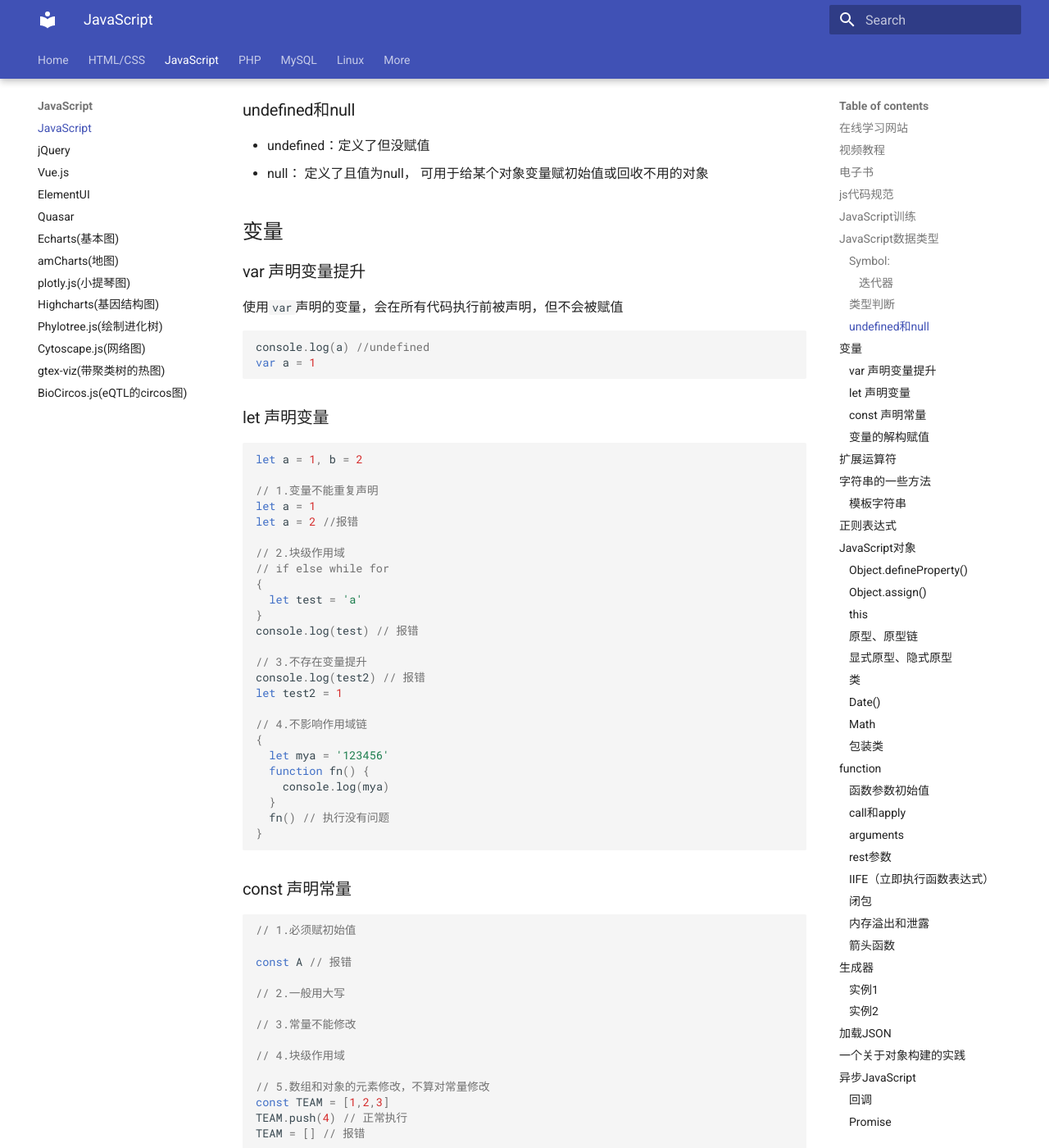
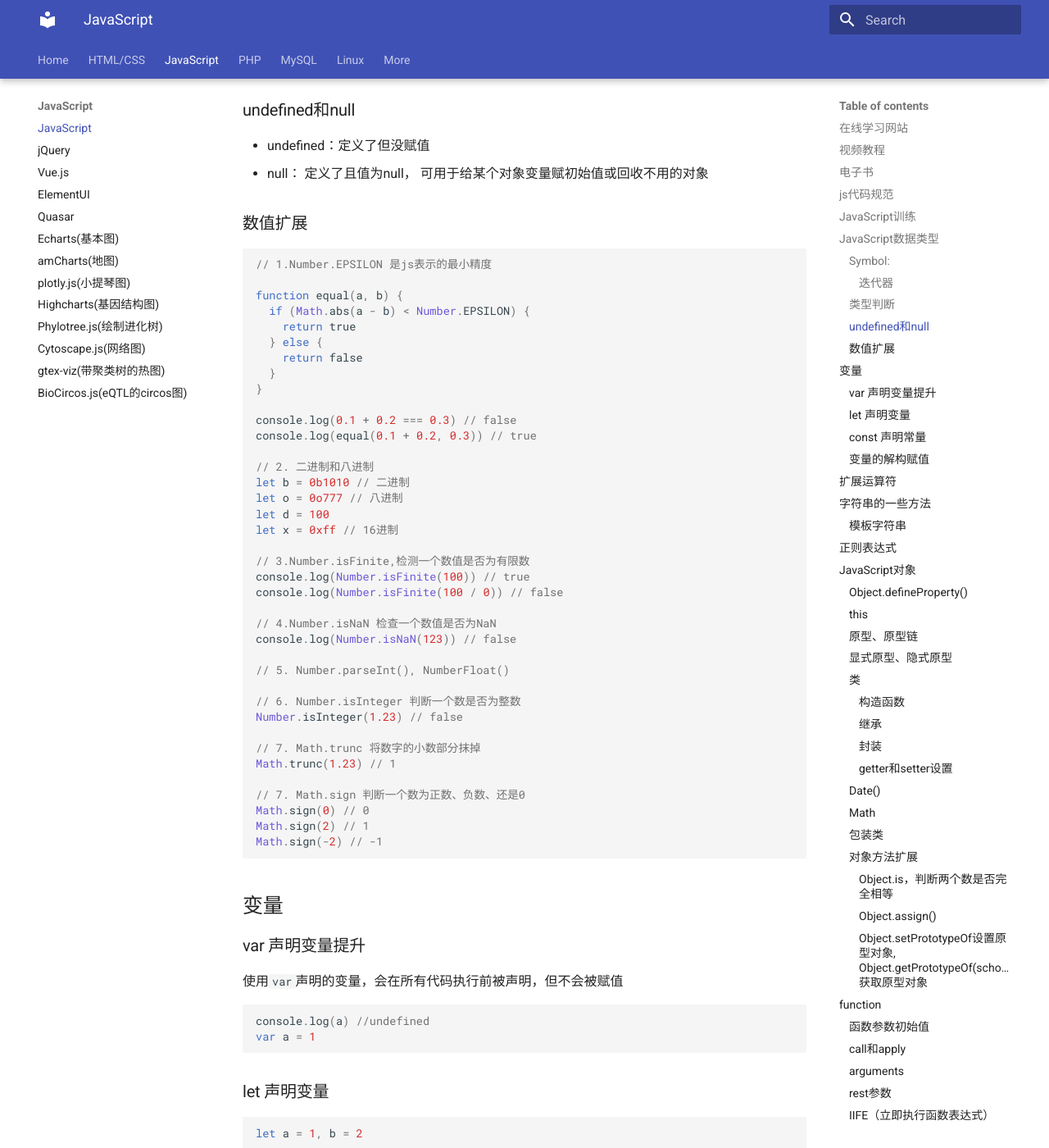
Before and after one commit to hzauwang/web-learn-v2, an MkDocs documentation site: the page built from docs/js/js.md, in a window 1280 px wide and 1400 px high, scrolled down 2994 px. Shown: the whole window at 82% size. Built offline with MkDocs 1.6.1 and Material for MkDocs 9.7.7, drawn with Linux system fonts in a browser that asks for light colours; some of the changed text lies outside the part shown.

Commit message:
Update js.md

````diff
--- a/docs/js/js.md
+++ b/docs/js/js.md
@@ -25,6 +25,7 @@
 基本数据类型: Number, String, Boolean, Null, Undefined, BigInt, Symbol
 
 引用数据类型: Object
+
 
 ### <code>Symbol</code>:
 
@@ -138,6 +139,49 @@
 - null： 定义了且值为null， 可用于给某个对象变量赋初始值或回收不用的对象
 
 
+### 数值扩展
+
+```js
+// 1.Number.EPSILON 是js表示的最小精度
+
+function equal(a, b) {
+  if (Math.abs(a - b) < Number.EPSILON) {
+    return true
+  } else {
+    return false
+  }
+}
+
+console.log(0.1 + 0.2 === 0.3) // false
+console.log(equal(0.1 + 0.2, 0.3)) // true
+
+// 2. 二进制和八进制
+let b = 0b1010 // 二进制
+let o = 0o777 // 八进制
+let d = 100
+let x = 0xff // 16进制
+
+// 3.Number.isFinite,检测一个数值是否为有限数
+console.log(Number.isFinite(100)) // true
+console.log(Number.isFinite(100 / 0)) // false
+
+// 4.Number.isNaN 检查一个数值是否为NaN
+console.log(Number.isNaN(123)) // false
+
+// 5. Number.parseInt(), NumberFloat()
+
+// 6. Number.isInteger 判断一个数是否为整数
+Number.isInteger(1.23) // false
+
+// 7. Math.trunc 将数字的小数部分抹掉
+Math.trunc(1.23) // 1
+
+// 7. Math.sign 判断一个数为正数、负数、还是0
+Math.sign(0) // 0
+Math.sign(2) // 1
+Math.sign(-2) // -1
+```
+
 ## 变量
 
 ### var 声明变量提升
@@ -390,21 +434,6 @@
 })
 ```
 
-### <code>Object.assign()</code>
-<code>Object.assign()</code>方法将所有<strong>可枚举</strong>和<strong>自有</strong>属性从一个或多个源对象复制到目标对象，返回修改后的对象。
-
-* 如果和target的已有属性重名，则会覆盖
-* 后续的source会覆盖前面的source的同名属性
-
-```js
-const target = { a: 1, b: 2 }
-const source = { b: 4, c: 5 }
-
-const returnedTarget = Object.assign(target, source)
-
-console.log(target) // { a: 1, b: 4, c: 5 }
-console.log(returnedTarget) // { a: 1, b: 4, c: 5 }
-```
 
 ### this
 关键字"this"指向了当前代码运行时的对象(the current object the code is being written inside)
@@ -498,11 +527,16 @@
 
 ### 类
 
-构造函数
+#### 构造函数
 ```JavaScript
 class Person{
-	name
-
+  //静态属性，属于类，但不属于实例对象
+	static name = '001'
+  static eat() {
+    console.log('hhh')
+  }
+
+  //构造方法,在new的时候执行
 	constructor(name) {
 		this.name = name
 	}
@@ -515,8 +549,28 @@
 xiaoming.introduceSelf() // Hi! I'm XiaoMing
 ```
 
-继承
+#### 继承
 ```JavaScript
+/* ES5的实现方法 */
+function Person(name) {
+  this.name = name
+}
+Person.prototype.introduceSelf = function() {
+  console.log(`Hi! I'm ${this.name}`)
+}
+
+function Professor(name, teaches) {
+  Person.call(this, name)
+  this.teaches = teaches
+}
+Professor.prototype = new Person()
+Professor.prototype.constructor = Professor
+Professor.prototype.grade = function() {
+  const grade = Math.floor(Math.random() * (5 - 1) + 1)
+	console.log(grade)
+}
+
+/* ES6的实现方法 */
 class Professor extends Person{
 	teaches
 
@@ -539,7 +593,7 @@
 xiaodong.grade() // some random grade
 ```
 
-封装
+#### 封装
 ```JavaScript
 class Student extends Person{
 	#year
@@ -574,6 +628,22 @@
 summers.#somePrivateMethod() //属性 "#somePrivateMethod" 在类 "Student" 外部不可访问，因为它具有专用标识符。
 ```
 
+#### getter和setter设置
+```js
+class Phone {
+  get price() {
+    console.log('价格被读取了')
+  }
+
+  set price(newVal) {
+    console.log('价格被修改了')
+  }
+}
+
+let s = new Phone()
+s.price // '价格被读取了'
+s.price = 123 // '价格被修改了'
+```
 
 ### <code>Date()</code>
 
@@ -646,6 +716,51 @@
 // 对基本数据类型调用属性和方法时，浏览器会临时使用包装类将其转换为对象，然后再调用属性和方法
 let s = 123
 s.tpString()
+```
+
+
+
+### 对象方法扩展
+
+#### <code>Object.is</code>，判断两个数是否完全相等
+
+```js
+Object.is(120, 121)
+// 和===的区别
+Object.is(NaN, NaN) // true
+NaN === NaN // false
+```
+
+#### <code>Object.assign()</code>
+<code>Object.assign()</code>方法将所有<strong>可枚举</strong>和<strong>自有</strong>属性从一个或多个源对象复制到目标对象，返回修改后的对象。
+
+* 如果和target的已有属性重名，则会覆盖
+* 后续的source会覆盖前面的source的同名属性
+
+```js
+const target = { a: 1, b: 2 }
+const source = { b: 4, c: 5 }
+
+const returnedTarget = Object.assign(target, source)
+
+console.log(target) // { a: 1, b: 4, c: 5 }
+console.log(returnedTarget) // { a: 1, b: 4, c: 5 }
+```
+
+
+#### <code>Object.setPrototypeOf</code>设置原型对象, <code>Object.getPrototypeOf(school)</code>获取原型对象
+
+```js
+const school = {
+  name: 'wang'
+}
+const cities = {
+  xiaoqu: ['beijing', 'shanghai']
+}
+Object.setPrototypeOf(school, cities)
+school.__proto__ === cities // true
+
+Object.getPrototypeOf(school) // { xiaoqu: ['beijing', 'shanghai'] }
 ```
 
 ## function
@@ -1010,6 +1125,63 @@
 
 let iterator = gen()
 iterator.next()
+```
+
+
+## Set 集合
+
+```js
+let s = new Set()
+console.log(typeof s) // object
+
+let s2 = new Set([1, 2, 3, 2])
+console.log(s2.size) // 3
+s2.add(5)
+s2.delete(1)
+s2.has(3) // true
+//清空
+s2.cleaer()
+//遍历
+for (const v of s2) {
+  console.log(v)
+}
+
+// 1.数组去重
+let result = [...new Set(arr)]
+// 2. arr和arr2的交集
+let result2 = [...new Set(arr).filter(item => new Set(arr2).has(item))]
+// 3. arr和arr2的并集
+let result3 = [...new Set([...arr, ...arr2])]
+// 4. arr-arr2(差集)
+let result4 = [...new Set(arr).filter(item => !new Set(arr2).has(item))]
+```
+
+
+## Map
+
+```js
+let m = new Map()
+
+m.set('name', 'wang')
+m.set('change', function() {
+  console.log('hello')
+})
+
+// size
+m.size
+
+// 删除
+m.delete('name')
+
+// 获取
+m.get('name')
+
+//清空
+m.clear()
+
+for (const v of m) {
+  console.log(v)
+}
 ```
 
 ## 加载JSON
````
